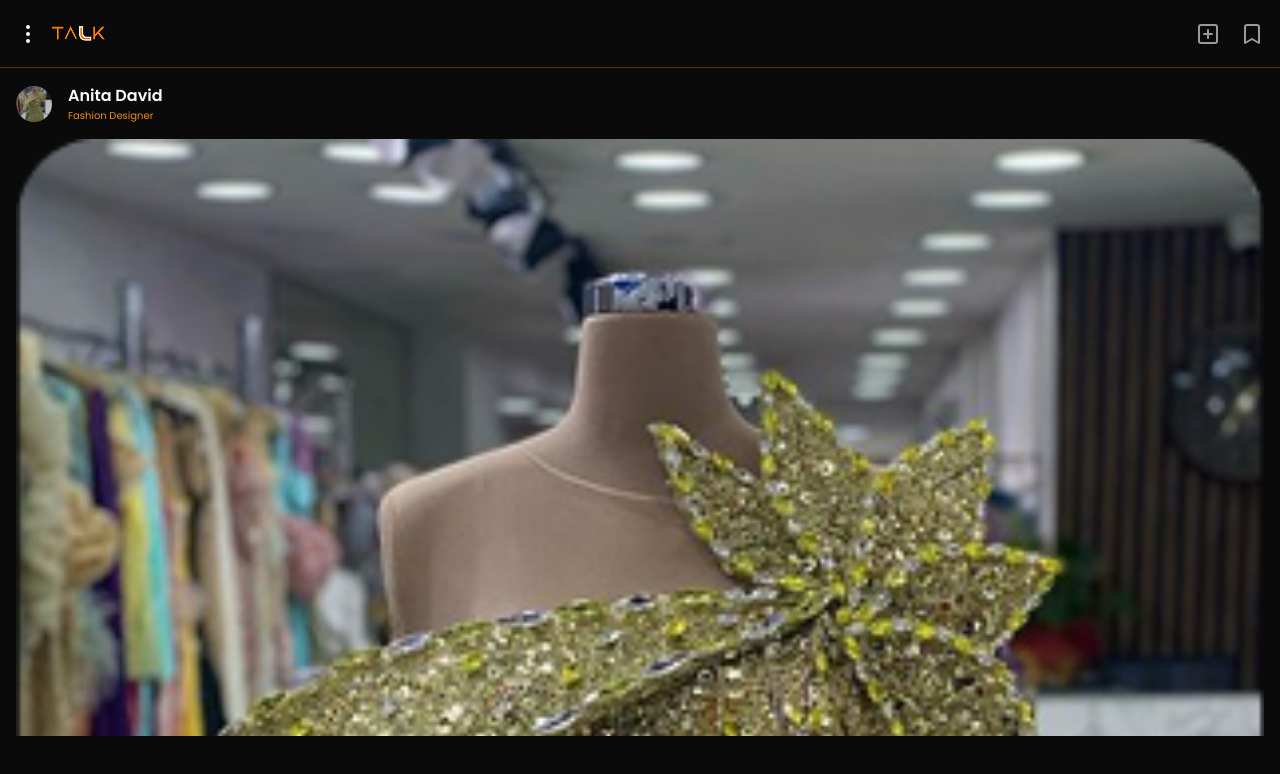
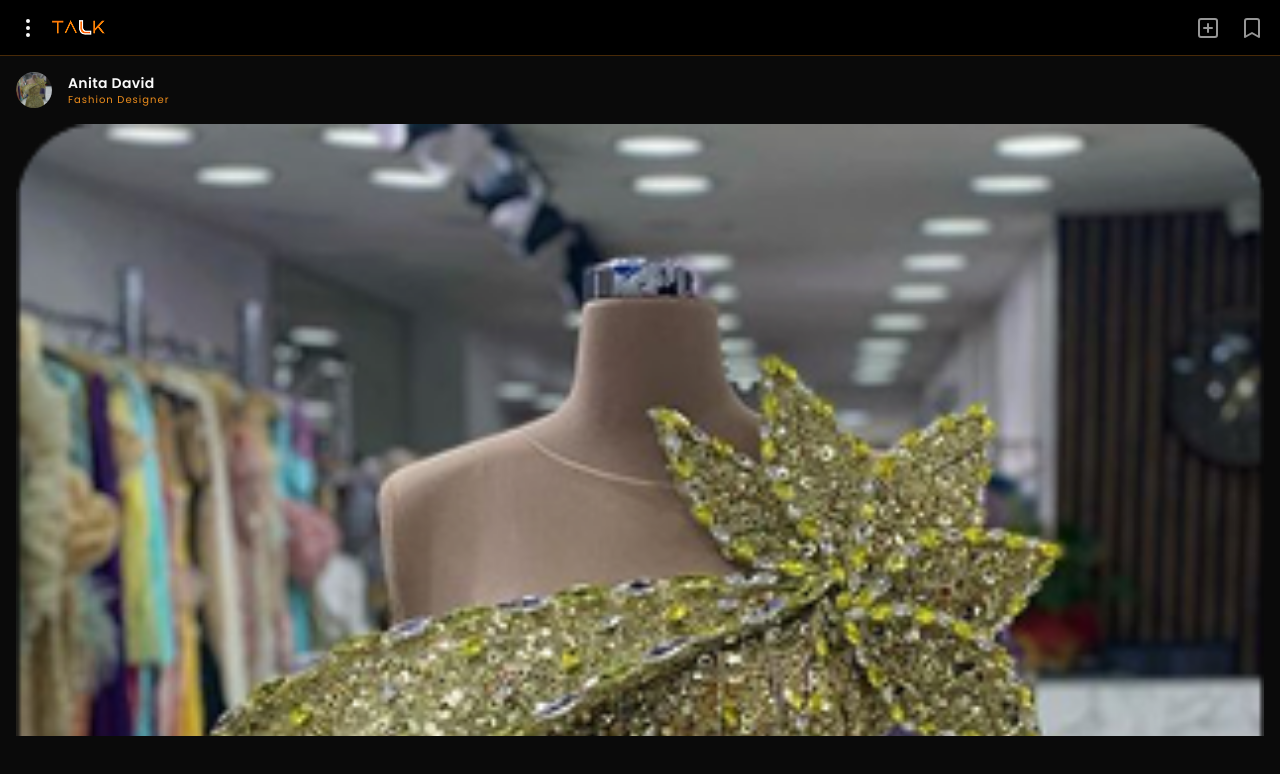
Before and after one commit to dk-okonkwo/talk, a React (Vite) app: page / in a window 1280 px wide. Shown: the top 774 px of the page. Built offline with nearby package versions, Linux system fonts and the light colour scheme.

Commit message:
home page done

```diff
--- a/src/components/PostCard.tsx
+++ b/src/components/PostCard.tsx
@@ -3,39 +3,41 @@ import { Bookmark, Database, Heart, Mail, Upload } from 'lucide-react'
 
 const PostCard = () => {
   return (
-    <main className='flex flex-col gap-4'>
+    <main className='flex flex-col gap-4 border-b border-[#333] py-4'>
       <div className='flex items-center gap-4'>
         <img
           src='/images/post-demo.png'
           alt='post'
           className='rounded-full size-9 object-cover'
         />
-        <div>
+        <div className='text-sm tracking-wide'>
           <h2 className='font-semibold '>Anita David</h2>
-          <h3 className='text-main text-[10px]'>Fashion Designer</h3>
+          <h3 className='text-main text-[10px] tracking-widest'>Fashion Designer</h3>
         </div>
       </div>
       <img
-          src='/images/post-demo.png'
-          alt='post'
-          className='rounded-2xl object-cover'
-        />
-        <div className='flex gap-2'>
-          <h2 className='font-semibold '>Anita David</h2>
-          <p className='text-xs line-clamp-2 text-balance overflow-hidden'>Fashion is the style of clothing, accessories, and other items that are popular at a given time. It can a</p>
+        src='/images/post-demo.png'
+        alt='post'
+        className='rounded-2xl object-cover'
+      />
+      <section className='space-y-3'>
+        <div className='flex gap-2 text-xs tracking-wide'>
+          <h2 className='font-semibold whitespace-nowrap '>Anita David</h2>
+          <p className='line-clamp-2 text-[10px]'>Fashion is the style of clothing, accessories, and other items that are popular at a given time. It can a</p>
         </div>
         <div className='flex justify-between '>
-          <div className='flex gap-1 *:*:size-5 items-end'>
-            <p className='flex items-center gap-1'><Database/>124</p>
-            <p className='flex items-center gap-1'><Heart/>124</p>
-            <p className='flex items-center gap-1'><Bookmark/>124</p>
+          <div className='flex gap-2.5 *:*:size-5 text-sm items-end'>
+            <p className='flex items-center gap-0.5'><Database/>124</p>
+            <p className='flex items-center gap-0.5'><Heart/>124</p>
+            <p className='flex items-center gap-0.5'><Bookmark/>124</p>
 
           </div>
-          <div className='flex gap-1 *:size-5'>
+          <div className='flex gap-4 *:size-5'>
              <Mail/>
              <Upload/>
           </div>
         </div>
+      </section>
     </main>
   )
 }
--- a/src/routes/index.tsx
+++ b/src/routes/index.tsx
@@ -1,5 +1,5 @@
 import PostCard from '@/components/PostCard'
-import { Link } from '@tanstack/react-router'
+// import { Link } from '@tanstack/react-router'
 import { createFileRoute } from '@tanstack/react-router'
 import { Bookmark, EllipsisVertical, SquarePlus } from 'lucide-react'
 
@@ -10,8 +10,8 @@ export const Route = createFileRoute('/')({
 
 function Index() {
   return (
-    <div className="h-[92vh] overflow-scroll">
-      <header className='p-4 flex justify-between border-b border-main/30 '>
+    <div className="relative h-[92vh] overflow-scroll">
+      <header className='sticky top-0 px-4 py-2.5 bg-black flex justify-between border-b border-main/30 '>
         <div className='flex  items-center'>
           <EllipsisVertical/>
           <img src='/images/talk-text.png' alt='talk text logo'/>
@@ -21,7 +21,10 @@ function Index() {
           <Bookmark/>
         </div>
       </header>
-      <main className='p-4'>
+      <main className='px-4'>
+        <PostCard/>
+        <PostCard/>
+        <PostCard/>
         <PostCard/>
 
       </main>
```
